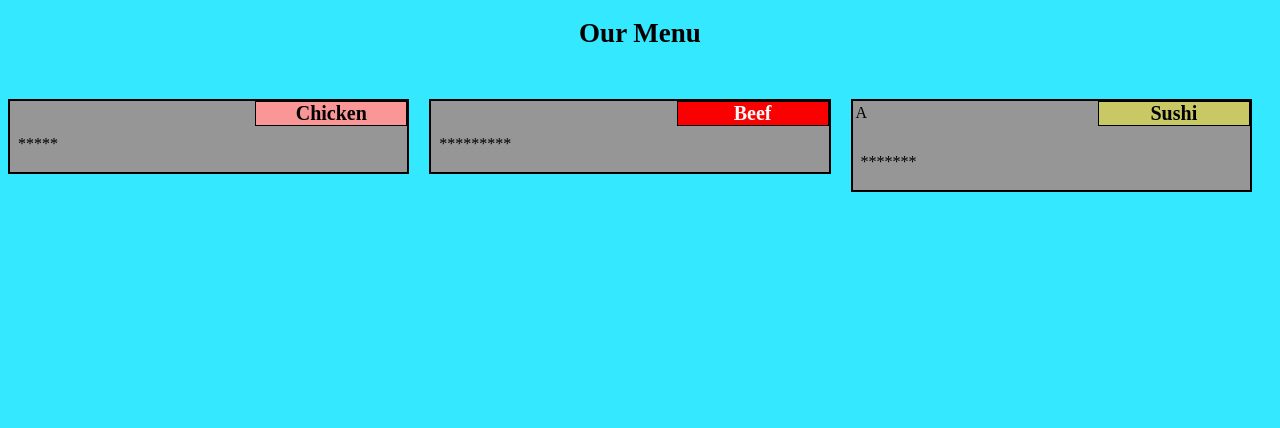
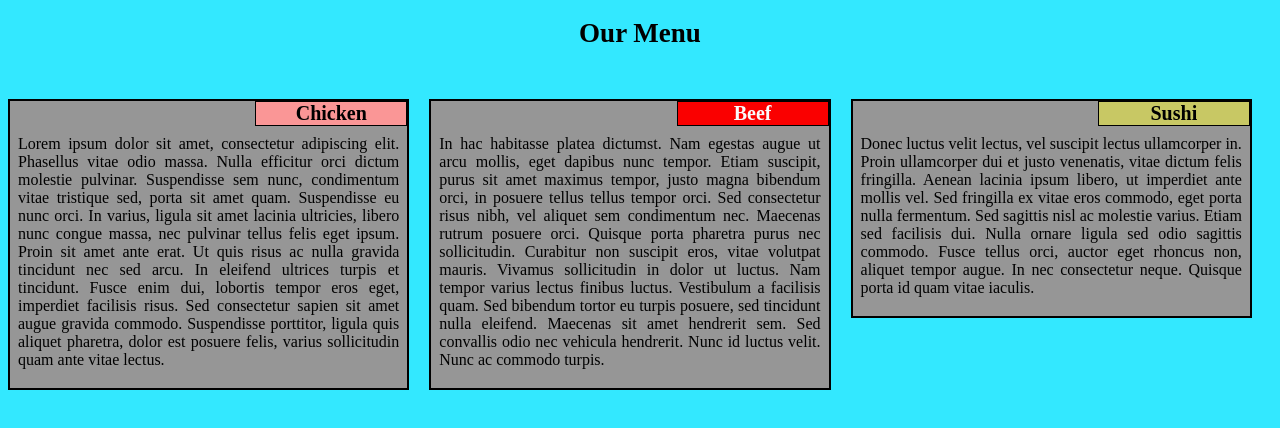
Before and after one commit to nvd333/JNU-COURSERA-WEB-DEVELOPER, a plain HTML site: page Mod2-solution/index.html in a window 1280 px wide. Drawn offline with Linux system fonts and the light colour scheme.

Commit message:
Update index.html
completed index.html

```diff
--- a/Mod2-solution/index.html
+++ b/Mod2-solution/index.html
@@ -12,22 +12,22 @@
 	<div class='col-lg-4 col-md-6 sx-12'>
 		<div class='section'>
 			<span id='pp1'>Chicken</span>
-				<p>*****
-        </p>
+				<p> Lorem ipsum dolor sit amet, consectetur adipiscing elit. Phasellus vitae odio massa. Nulla efficitur orci dictum molestie pulvinar. Suspendisse sem nunc, condimentum vitae tristique sed, porta sit amet quam. Suspendisse eu nunc orci. In varius, ligula sit amet lacinia ultricies, libero nunc congue massa, nec pulvinar tellus felis eget ipsum. Proin sit amet ante erat. Ut quis risus ac nulla gravida tincidunt nec sed arcu. In eleifend ultrices turpis et tincidunt. Fusce enim dui, lobortis tempor eros eget, imperdiet facilisis risus. Sed consectetur sapien sit amet augue gravida commodo. Suspendisse porttitor, ligula quis aliquet pharetra, dolor est posuere felis, varius sollicitudin quam ante vitae lectus.
+</p>
 		</div>
 	</div>
 	<div class='col-lg-4 col-md-6 sx-12'>
 		<div class='section'>
 			<span id='pp2'>Beef</span>
-				<p>*********
-        </p>
+				<p>In hac habitasse platea dictumst. Nam egestas augue ut arcu mollis, eget dapibus nunc tempor. Etiam suscipit, purus sit amet maximus tempor, justo magna bibendum orci, in posuere tellus tellus tempor orci. Sed consectetur risus nibh, vel aliquet sem condimentum nec. Maecenas rutrum posuere orci. Quisque porta pharetra purus nec sollicitudin. Curabitur non suscipit eros, vitae volutpat mauris. Vivamus sollicitudin in dolor ut luctus. Nam tempor varius lectus finibus luctus. Vestibulum a facilisis quam. Sed bibendum tortor eu turpis posuere, sed tincidunt nulla eleifend. Maecenas sit amet hendrerit sem. Sed convallis odio nec vehicula hendrerit. Nunc id luctus velit. Nunc ac commodo turpis.
+</p>
 		</div>
 	</div>
 	<div class='col-lg-4 col-md-12 sx-12'>
 		<div class='section'>
-			<span id='pp3'>Sushi</span>A
-				<p>*******
-        </p>
+			<span id='pp3'>Sushi</span>
+				<p>Donec luctus velit lectus, vel suscipit lectus ullamcorper in. Proin ullamcorper dui et justo venenatis, vitae dictum felis fringilla. Aenean lacinia ipsum libero, ut imperdiet ante mollis vel. Sed fringilla ex vitae eros commodo, eget porta nulla fermentum. Sed sagittis nisl ac molestie varius. Etiam sed facilisis dui. Nulla ornare ligula sed odio sagittis commodo. Fusce tellus orci, auctor eget rhoncus non, aliquet tempor augue. In nec consectetur neque. Quisque porta id quam vitae iaculis.
+ </p>
 		</div>
 	</div>
 </div>
```
